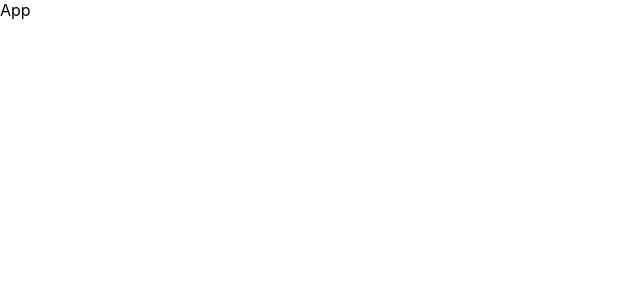
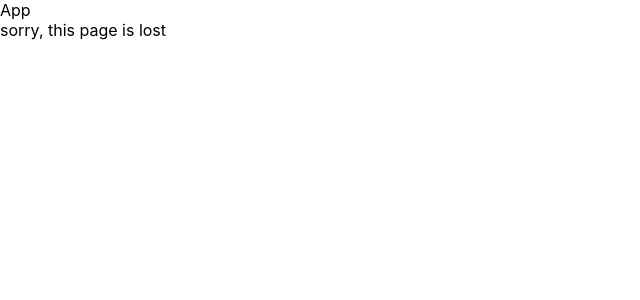
Before and after one commit to LittleYi-CN/react-basic, a React (Create React App) app: page /about in a window 1280 px wide. Before the commit this address had no page. Shown: the top 300 px of the page, without its empty margins (0-640 px from the left). Built offline with nearby package versions, Linux system fonts and the light colour scheme.

Commit message:
✨ 65、react-router-404页配置

```diff
--- a/src/App.js
+++ b/src/App.js
@@ -4,6 +4,7 @@ import Board from './Board'
 
 import Layout from "./Layout"
 import Login from './Login'
+import NotFound from './NotFound'
 
 function App() {
   return (
@@ -18,6 +19,8 @@ function App() {
             <Route path='article' element={<Article />}></Route>
           </Route>
           <Route path="/login" element={<Login />}></Route>
+          {/* 当所有的路径都没有匹配时 做兜底匹配显示 未找到 */}
+          <Route path="*" element={<NotFound />}></Route>
         </Routes>
       </BrowserRouter>
     </>
--- /dev/null
+++ b/src/NotFound.js
@@ -0,0 +1,9 @@
+function NotFound() {
+  return (
+    <>
+      sorry, this page is lost
+    </>
+  )
+}
+
+export default NotFound
```
Also changed, not shown: 1 other file (tests, documents, lock files or other folders).
